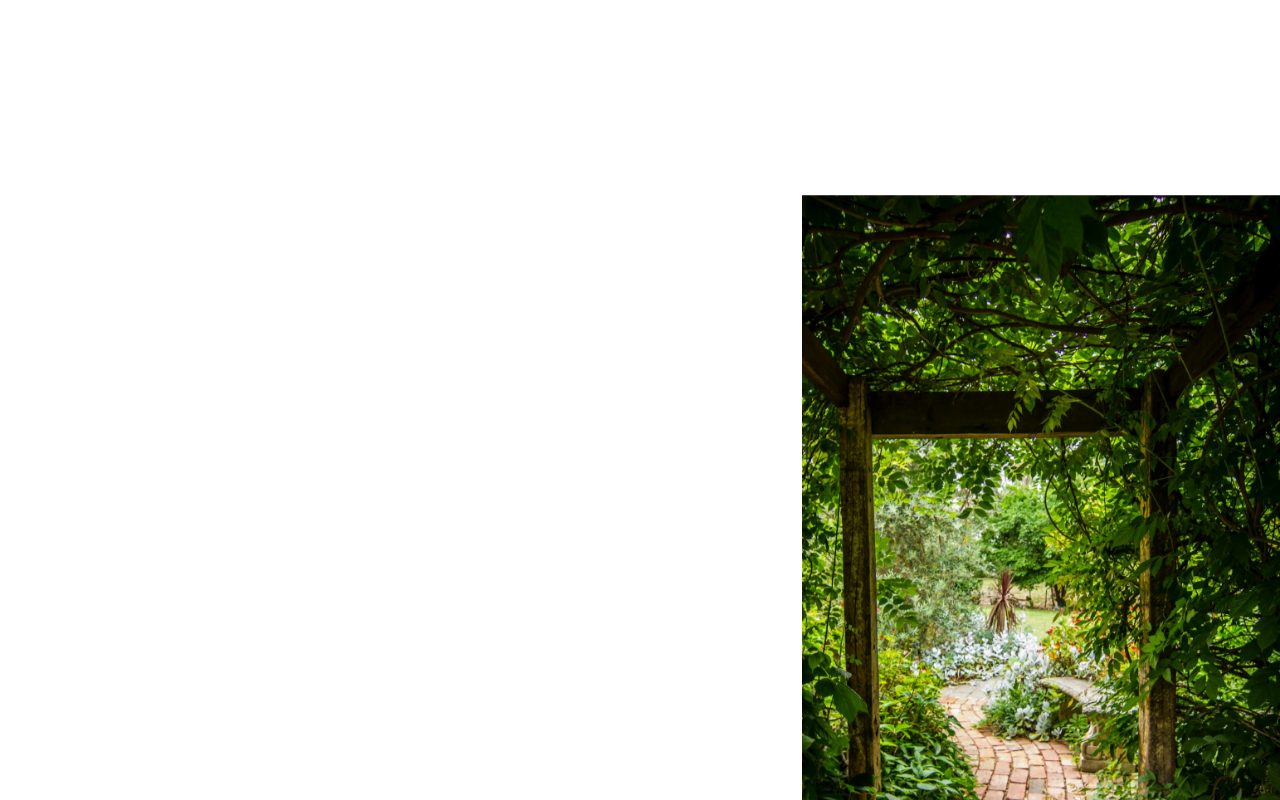
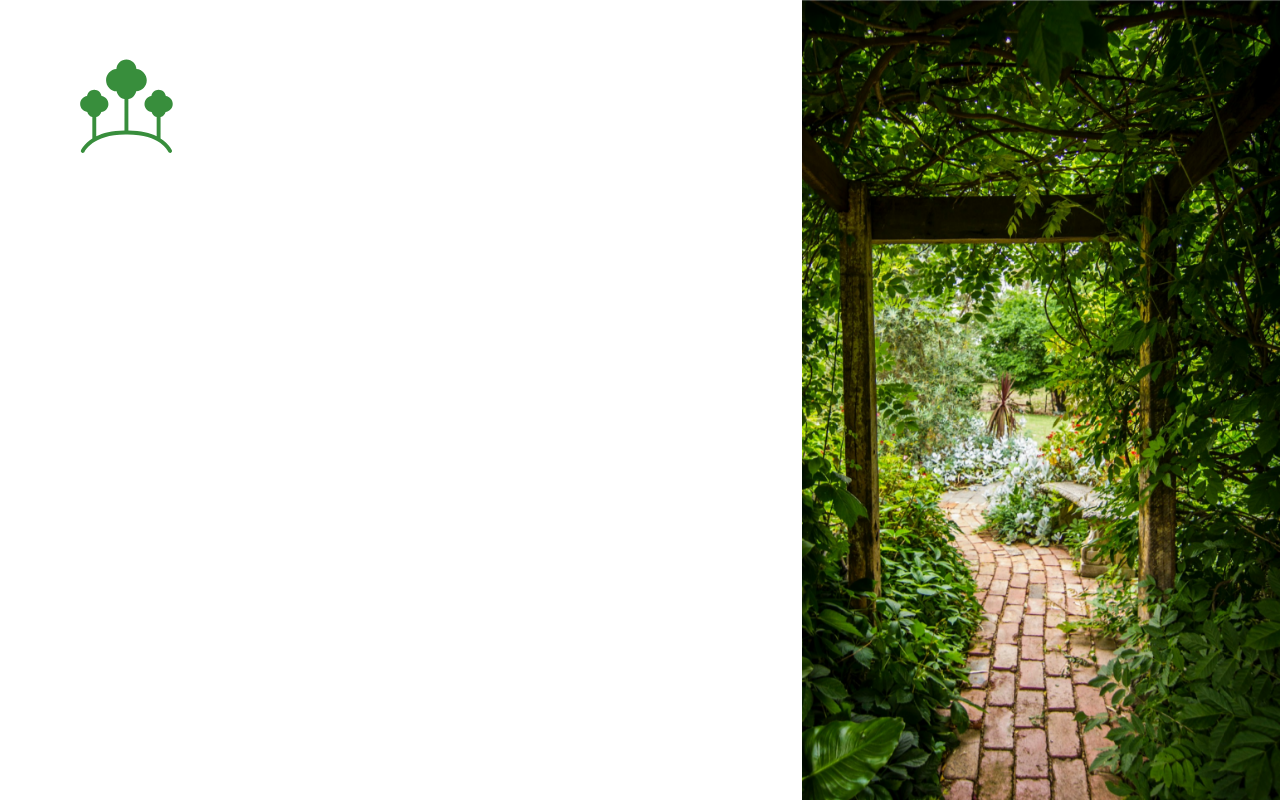
Before and after one commit to huyphan2210/green-earth-coming-soon, a Vue app: page / in a window 1280 px wide. Shown: the top 800 px of the page. Built offline with nearby package versions, Linux system fonts and the light colour scheme; a web font is replaced by a local one.

Commit message:
Update Header.vue

```diff
--- a/src/components/Header/Header.vue
+++ b/src/components/Header/Header.vue
@@ -2,6 +2,7 @@
 import { ref } from "vue";
 import burgerMenu from "../../assets/burger-menu.svg";
 import Menu from "./Menu/Menu.vue";
+import Logo from "../Logo/Logo.vue";
 
 const isMenuShown = ref(false);
 const toggleMenu = () => {
@@ -11,6 +12,7 @@ const toggleMenu = () => {
 
 <template>
   <header>
+    <Logo />
     <button type="button" class="burger-menu" :onclick="toggleMenu">
       <img :src="burgerMenu" loading="lazy" alt="Menu" />
     </button>
@@ -25,10 +27,11 @@ header {
   left: 0;
   top: 0;
   display: flex;
-  justify-content: flex-end;
+  justify-content: space-between;
   align-items: center;
   background-color: white;
   min-height: var(--header-height);
+  z-index: 1;
 
   .burger-menu {
     background-color: transparent;
@@ -37,6 +40,7 @@ header {
 
 @media screen and (min-width: 64rem) {
   header {
+    position: absolute;
     padding: 2.5rem 5rem;
     .burger-menu {
       display: none;
```
